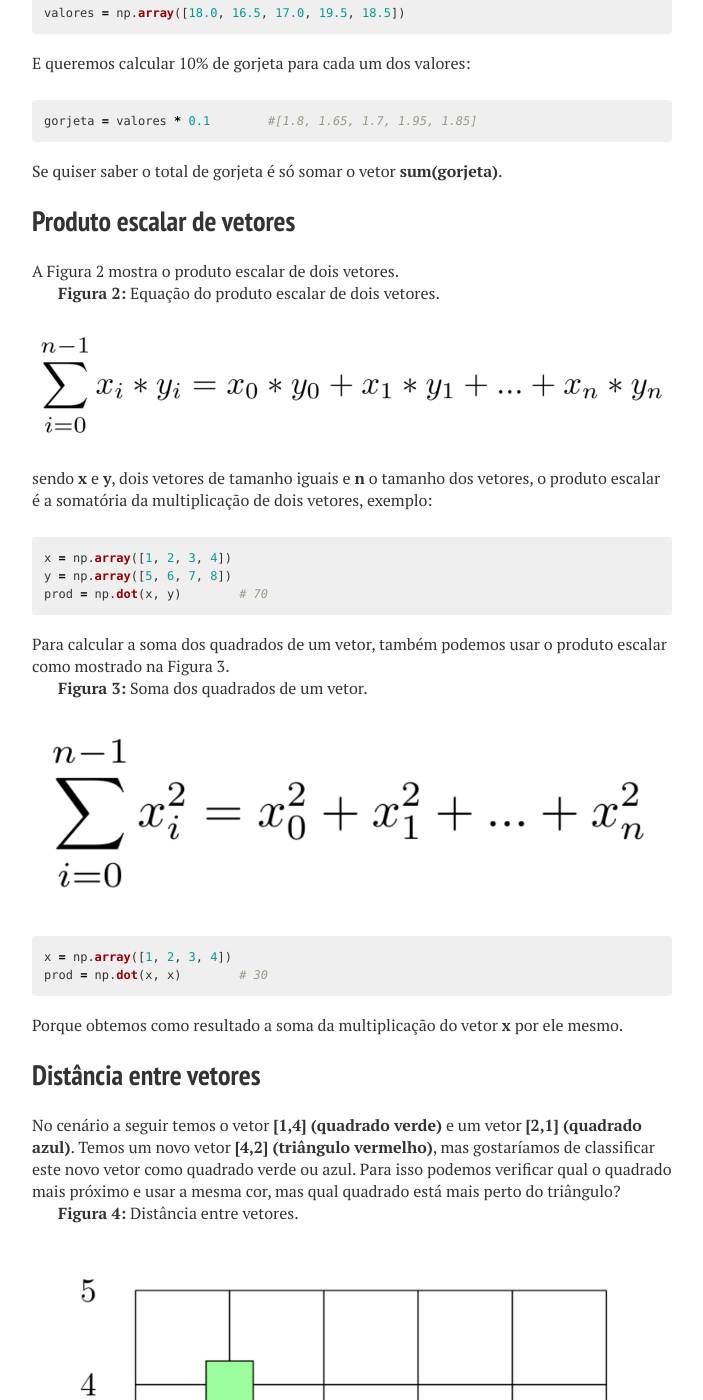
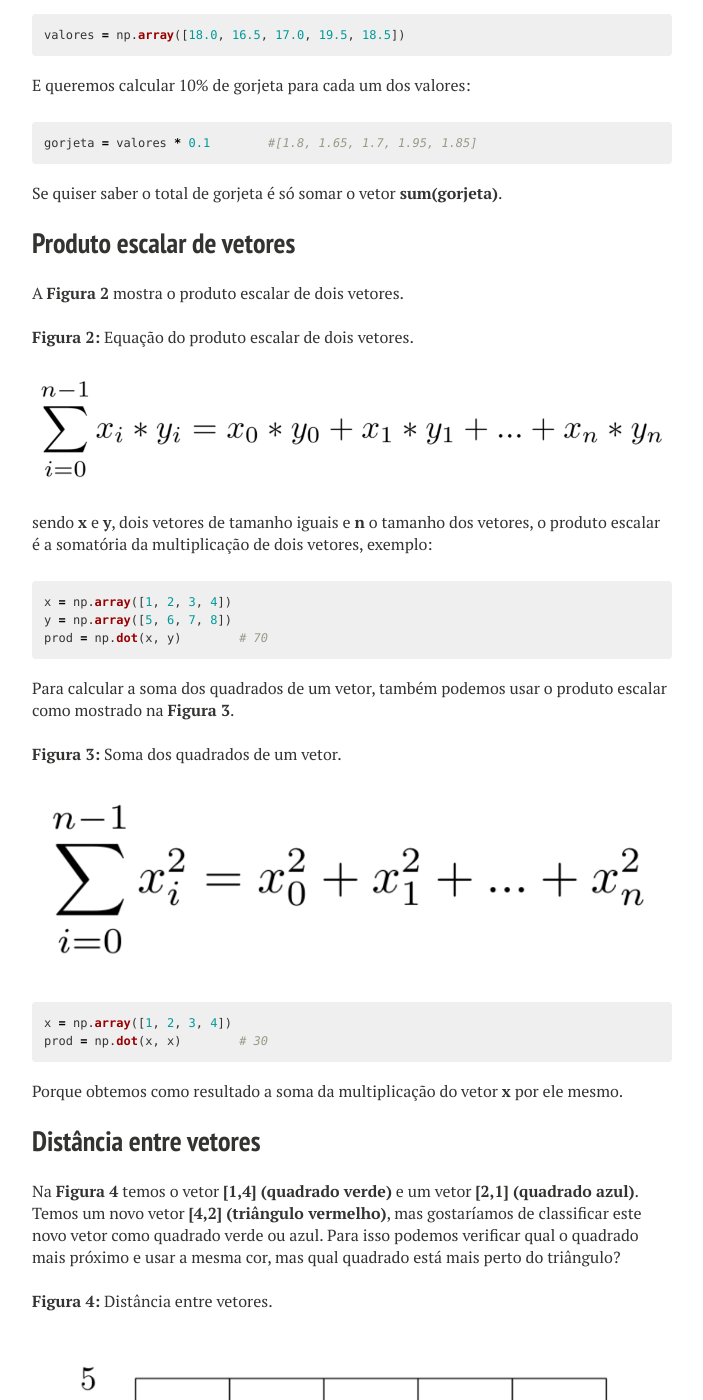
Before and after one commit to rafaelsakurai/rafaelsakurai.github.io, a Jekyll site: the page built from _posts/2019-06-21-revisao-algebra-linear-python.md, in a window 1280 px wide and 1400 px high, scrolled down 3460 px. Shown: the whole window, without its empty margins (288-991 px from the left). Built offline with Jekyll 4.4.1, drawn with Linux system fonts in a browser that asks for light colours; nearby versions of some CDN libraries; comment, search, counter and statistics services are not loaded; some of the changed text lies outside the part shown.

Commit message:
Adicionar uma revisão de álgebra linear.

```diff
--- a/_posts/2019-06-21-revisao-algebra-linear-python.md
+++ b/_posts/2019-06-21-revisao-algebra-linear-python.md
@@ -55,8 +55,9 @@
 
 E podemos continuar adicionando informações no vetor e a cada novo valor aumentamos um eixo do vetor.
 
-A Figura 1 mostra como um vetor pode ser representado visualmente até o terceiro eixo.
+A **Figura 1** mostra como um vetor pode ser representado visualmente até o terceiro eixo.
 
+\\
 **Figura 1:** Visualizando um vetor de 1, 2 e 3 dimensões.
 
 <figure>
@@ -169,8 +170,9 @@
 
 ## Produto escalar de vetores
 
-A Figura 2 mostra o produto escalar de dois vetores.
+A **Figura 2** mostra o produto escalar de dois vetores.
 
+\\
 **Figura 2:** Equação do produto escalar de dois vetores.
 
 <figure>
@@ -185,8 +187,9 @@
 prod = np.dot(x, y)        # 70
 {% endhighlight %}
 
-Para calcular a soma dos quadrados de um vetor, também podemos usar o produto escalar como mostrado na Figura 3.
+Para calcular a soma dos quadrados de um vetor, também podemos usar o produto escalar como mostrado na **Figura 3**.
 
+\\
 **Figura 3:** Soma dos quadrados de um vetor.
 
 <figure>
@@ -202,40 +205,45 @@
 
 ## Distância entre vetores
 
-No cenário a seguir temos o vetor **[1,4] (quadrado verde)** e um vetor **[2,1] (quadrado azul)**. Temos um novo vetor **[4,2] (triângulo vermelho)**, mas gostaríamos de classificar este novo vetor como quadrado verde ou azul. Para isso podemos verificar qual o quadrado mais próximo e usar a mesma cor, mas qual quadrado está mais perto do triângulo?
+Na **Figura 4** temos o vetor **[1,4] (quadrado verde)** e um vetor **[2,1] (quadrado azul)**. Temos um novo vetor **[4,2] (triângulo vermelho)**, mas gostaríamos de classificar este novo vetor como quadrado verde ou azul. Para isso podemos verificar qual o quadrado mais próximo e usar a mesma cor, mas qual quadrado está mais perto do triângulo?
 
+\\
 **Figura 4:** Distância entre vetores.
 
 <figure>
     <a href="/images/posts/2019-06-21-revisao-algebra-linear-python-04.png"><img src="/images/posts/2019-06-21-revisao-algebra-linear-python-04.png" alt="Distância entre vetores."></a>
 </figure>
 
-Na Figura 5 podemos perceber que o quadrado azul está mais próximo do triângulo vermelho, então podemos classificar este novo vetor como um quadrado azul.
+Na **Figura 5** podemos perceber que o quadrado azul está mais próximo do triângulo vermelho, então podemos classificar este novo vetor como um quadrado azul.
 
+\\
 **Figura 5:** Distância entre vetores.
 
 <figure>
     <a href="/images/posts/2019-06-21-revisao-algebra-linear-python-05.png"><img src="/images/posts/2019-06-21-revisao-algebra-linear-python-05.png" alt="Distância entre vetores."></a>
 </figure>
 
-Uma das formas de calcular a distância entre vetores é usando a **Distância Euclidiana**, que é dada pela equação da Figura 6.
+Uma das formas de calcular a distância entre vetores é usando a **Distância Euclidiana**, que é dada pela equação da **Figura 6**.
 
+\\
 **Figura 6:** Distância Euclidiana.
 
 <figure>
     <a href="/images/posts/2019-06-21-revisao-algebra-linear-python-06.png"><img src="/images/posts/2019-06-21-revisao-algebra-linear-python-06.png" alt="Distância Euclidiana."></a>
 </figure>
 
-Então, na Figura 7 calculamos o distância euclidiana entre o vetor **[1,4] (quadrado verde)** com o vetor **[4,2] (triângulo vermelho)**.
+Então, na **Figura 7** calculamos o distância euclidiana entre o vetor **[1,4] (quadrado verde)** com o vetor **[4,2] (triângulo vermelho)**.
 
+\\
 **Figura 7:** Distância Euclidiana.
 
 <figure>
     <a href="/images/posts/2019-06-21-revisao-algebra-linear-python-07.png"><img src="/images/posts/2019-06-21-revisao-algebra-linear-python-07.png" alt="Distância Euclidiana."></a>
 </figure>
 
-E na Figura 8 calculamos distância euclidiana entre o vetor **[2,1] (quadrado azul)** com o vetor **[4,2] (triângulo vermelho)**.
+E na **Figura 8** calculamos distância euclidiana entre o vetor **[2,1] (quadrado azul)** com o vetor **[4,2] (triângulo vermelho)**.
 
+\\
 **Figura 8:** Distância Euclidiana.
 
 <figure>
@@ -267,7 +275,7 @@
 
 {% highlight python %}
 A = np.matrix([[1, 2, 3, 4],
-                        [5, 6, 7, 8]])
+               [5, 6, 7, 8]])
 {% endhighlight %}
 
 Nesse caso dizemos que a matriz **A** tem tamanho **[2, 4]**, ou duas linhas e quatro colunas. Para acessar uma determinada posição da matriz precisamos informar os valores da linha e coluna, lembrando que os índices começam com **zero**, o valor da posição **A[1, 3]** é **8**.
@@ -278,9 +286,9 @@
 
 {% highlight python %}
 A = np.matrix([[1, 2, 3, 4],
-                        [5, 6, 7, 8]])
+               [5, 6, 7, 8]])
 B = np.matrix([[1, 2, 3, 4],
-                        [5, 6, 7, 8]])
+               [5, 6, 7, 8]])
 
 SOMA = A + B
 # [[ 2,  4,  6,  8],
@@ -293,11 +301,11 @@
 
 {% highlight python %}
 A = np.matrix([[1, 2, 3, 4],
-                        [5, 6, 7, 8]])
+               [5, 6, 7, 8]])
 A.T    # [[1, 5],
-    #   [2, 6],
-    #   [3, 7],
-    #   [4, 8]]
+       #  [2, 6],
+       #  [3, 7],
+       #  [4, 8]]
 {% endhighlight %}
 
 ## Multiplicação de matrizes
@@ -306,11 +314,11 @@
 
 {% highlight python %}
 A = np.matrix([[1, 2, 3, 4],
-                        [5, 6, 7, 8]])
+               [5, 6, 7, 8]])
 B = np.matrix([[1, 2],
-                        [3, 4],
-                        [5, 6],
-                        [7, 8]])
-mult = A * B     #[[ 50,  60],
-          [114, 140]]
+               [3, 4],
+               [5, 6],
+               [7, 8]])
+mult = A * B     # [[ 50,  60],
+                 # [114, 140]]
 {% endhighlight %}
```
